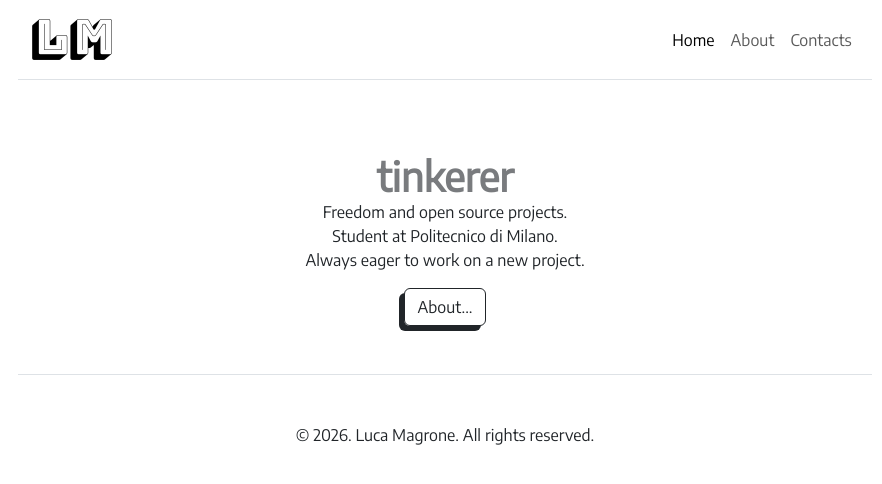
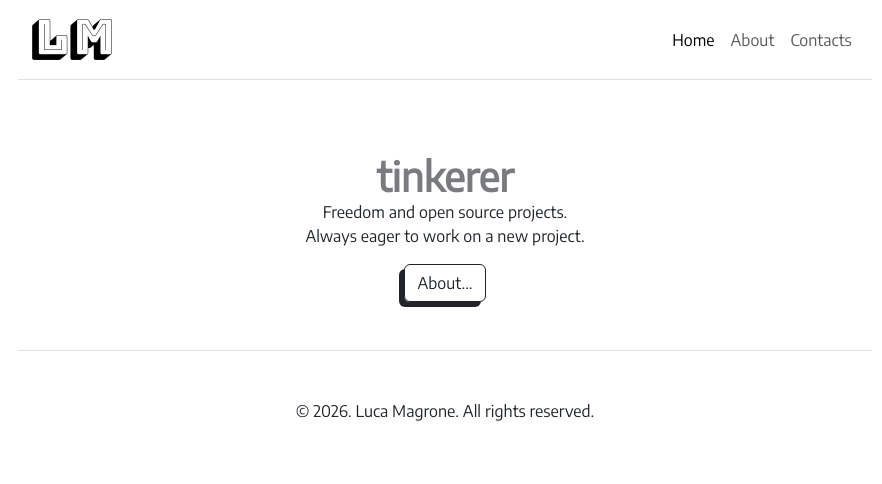
Before and after one commit to Leuca/Leuca.github.io, a Jekyll site: the page built from index.html, in a window 1280 px wide. Shown: the top 484 px of the page, without its empty margins (195-1077 px from the left). Built offline with Jekyll 4.4.1, drawn with Linux system fonts in a browser that asks for light colours.

Commit message:
Drop the student line
Signed-off-by: Luca Magrone <luca@magrone.cc>

```diff
--- a/index.html
+++ b/index.html
@@ -24,8 +24,6 @@ links: <link href="/css/transition.css" rel="stylesheet">
                 <div class="mt-2 pt-5">
                     <p>Freedom and open source projects.
                     <br>
-                    Student at Politecnico di Milano.
-                    <br>
                     Always eager to work on a new project.
                     <br>
                     </p>
```
